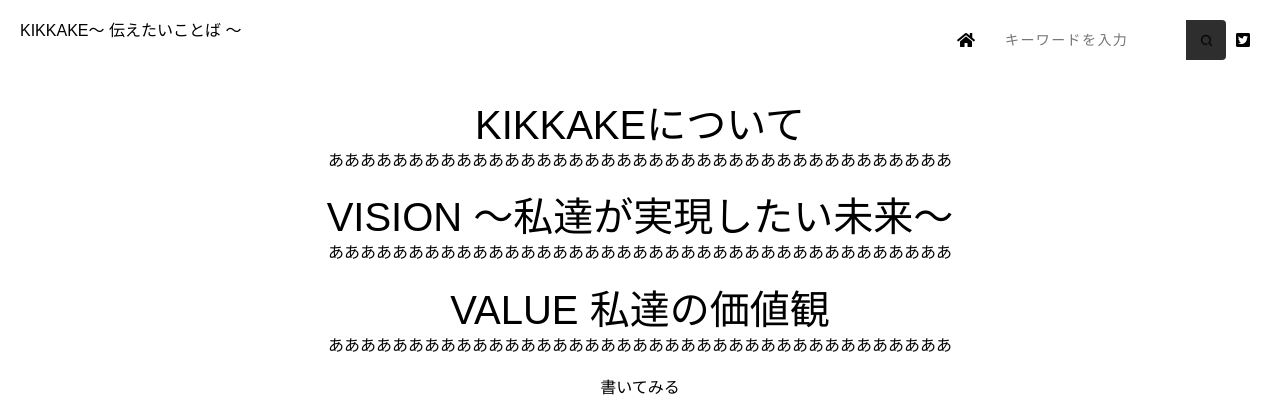
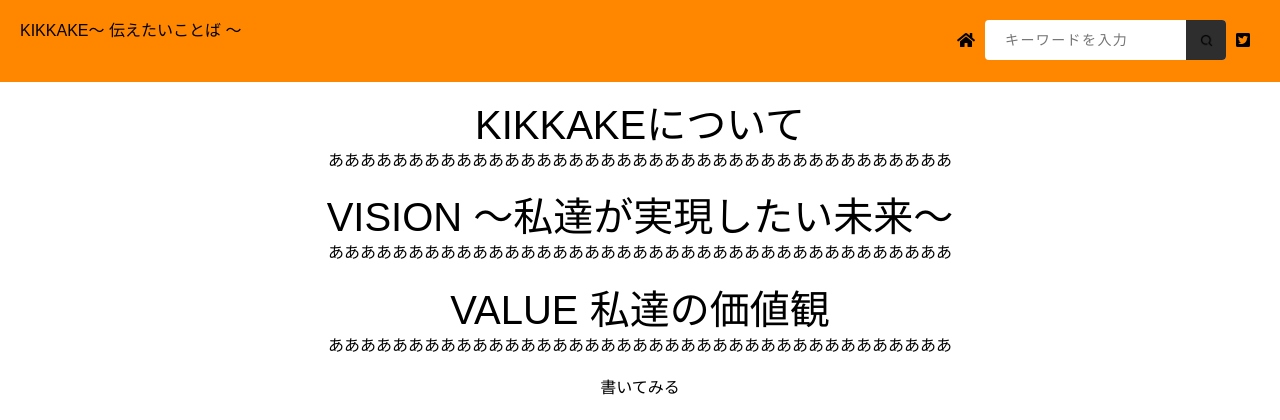
Before and after one commit to Take-6112/KIKKAKE, a Flask app: page /concept in a window 1280 px wide. Shown: the top 420 px of the page. Run offline with Flask 2, Linux system fonts and the light colour scheme; some libraries are stand-ins or nearby versions.

Commit message:
ヘッダー色変更

```diff
--- a/static/CSS/kikkake.css
+++ b/static/CSS/kikkake.css
@@ -45,7 +45,7 @@ header div{
 
     /*  ▼装飾など  */
     padding: 10px;
-    background :#8700;
+    background :#ff8700;
 }
 
 header .header_left{
```
